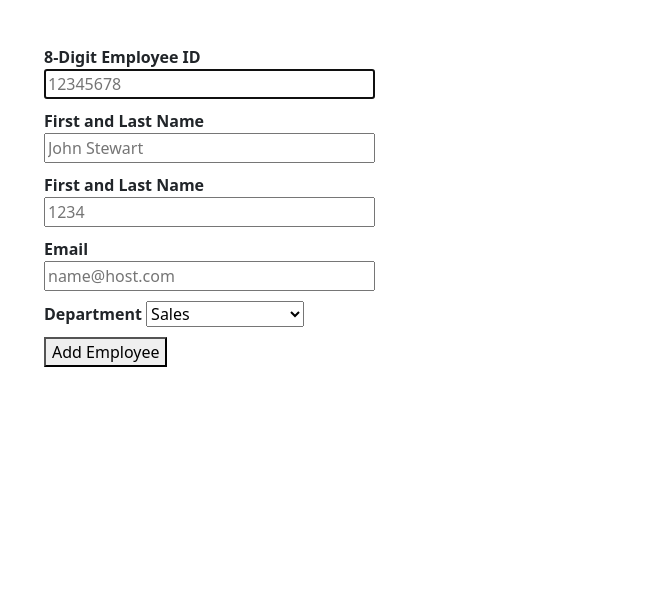
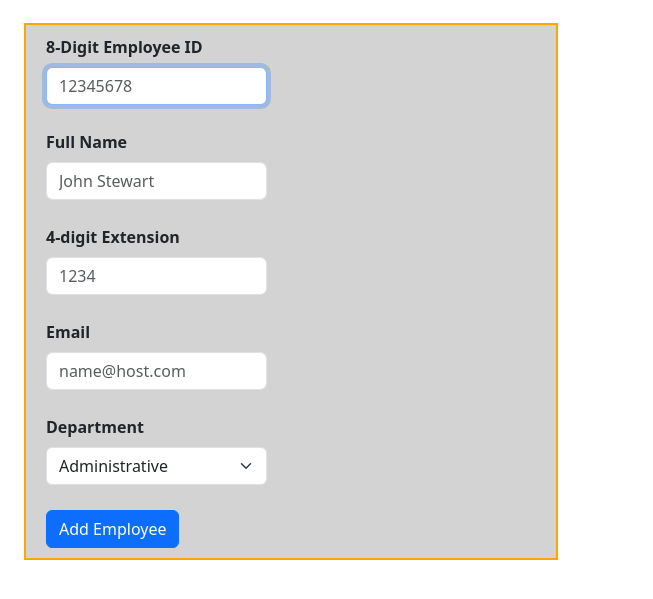
Before and after one commit to chrisdniels12/Assignment05, a plain HTML site: page index.html in a window 1280 px wide. Shown: the part 77-676 px from the top of the page, without its empty margins (0-653 px from the left). Drawn offline with nearby package versions, Linux system fonts and the light colour scheme.

Commit message:
update html css and js
completed assignment

```diff
--- a/index.html
+++ b/index.html
@@ -8,64 +8,75 @@
     <script src="js/script.js"></script>
     <link href="https://cdn.jsdelivr.net/npm/bootstrap@5.3.0-alpha1/dist/css/bootstrap.min.css" rel="stylesheet" integrity="sha384-GLhlTQ8iRABdZLl6O3oVMWSktQOp6b7In1Zl3/Jr59b6EGGoI1aFkw7cmDA6j6gD" crossorigin="anonymous">
     <style>
-        h1              {margin-bottom: 30px;}
         label           {font-weight: bold;}
-        input, select   {margin-bottom: 10px;}
-        form            {width: 30%; padding: 20px;}
+        input, select   {max-width: 45%; margin-bottom: 25px}
+        form            {width: 45%; padding: 20px; padding-left: 0;}
+        fieldset        {border: solid 2px orange; background-color: lightgray; padding: 10px 20px}
     </style>
 </head>
 <body class="m-4">
+    <main>
+        <section>
             <h1>Employee Management System</h1>
             <form id="empForm">
-        <label for="id">8-Digit Employee ID
+                <fieldset>
+
+                    <label class="form-label" for="id">8-Digit Employee ID </label>
                     <input type="text"
-              name="id"
+                    class="form-control"
+                    name="ID"
                     id="id"
-              size="30"
                     maxlength="8"
                     required
                     placeholder="12345678"
                     autofocus />
-        </label>
-        <label for="name">First and Last Name
+
+                    <label class="form-label" for="name">Full Name</label>
                     <input type="text"
-              name="name"
+                    class="form-control"
+                    name="Name"
                     id="name"
-              size="30"
                     required
                     placeholder="John Stewart" />
-        </label>
-        <label for="ext">First and Last Name
+
+                    <label class="form-label" for="ext">4-digit Extension</label>
                     <input type="text"
-              name="ext"
+                    class="form-control"
+                    name="Extension"
                     id="ext"
-              size="30"
                     maxlength="4"
                     required
                     placeholder="1234" />
+
+                    <label class="form-label" for="email">Email
                     </label>
-        <label for="email">Email
                     <input
                     type="email"
-              name="eAddress"
+                    class="form-control"
+                    name="Email"
                     id="email"
-              size="30"
                     required
                     pattern="[^ @]+@[^ @]+.[a-z]+"
                     placeholder="name@host.com" />
-        </label>
-        <label for="department">Department</label>
-        <select name="department" id="department">
-            <option value="Administrative">Administrative</option>
+
+                    <label class="form-label" for="department">Department</label>
+                    <select name="Department" id="department" class="form-select">
+                        <option value="Administrative" selected>Administrative</option>
                         <option value="Engineering">Engineering</option>
                         <option value="Executive">Executive</option>
                         <option value="Marketing">Marketing</option>
                         <option value="QualityAssurance">Quality Assurance</option>
-            <option value="Sales" selected>Sales</option>
+                        <option value="Sales">Sales</option>
                     </select>
 
-        <button id="submit" type="submit">Add Employee</button>
+                    <button class="btn btn-primary" id="submit" type="submit">Add Employee</button>
+
+                </fieldset>
 
             </form>
+
+        </section>
+    </main>
+
 </body>
 </html>
--- a/js/script.js
+++ b/js/script.js
@@ -0,0 +1,19 @@
+let formInfo = {};
+window.addEventListener("load", () => {
+    const processForm = () => {
+        // turn the form turn it into an object
+        const formData = new FormData(form);
+        // Iterate through the FormData object and populate formInfo
+        for (const [key, value] of formData.entries()) {
+                formInfo[key] = value;}
+        // Display formInfo in the console
+        for (const key in formInfo) {
+            console.log(key + ": " + formInfo[key]);
+    }}
+        // Listen for the form submission, Block form default behavior and call the helper function
+    let form = document.getElementById("empForm");
+    form.addEventListener("submit", (e) => {
+        e.preventDefault();
+        processForm();
+    });
+});
```
Lines whose indentation alone changed are shown as unchanged.
